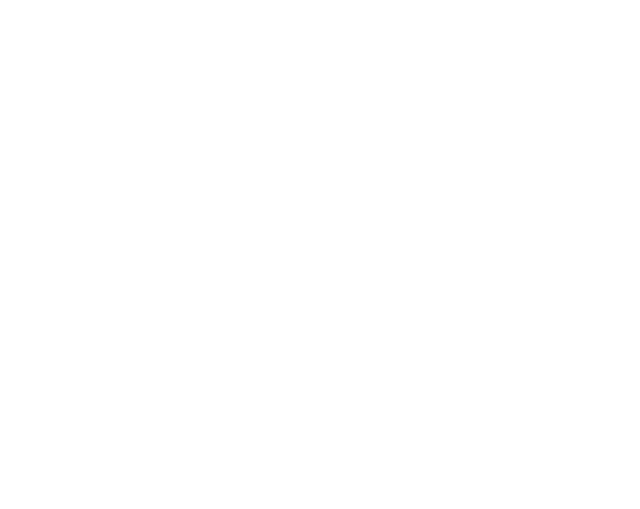
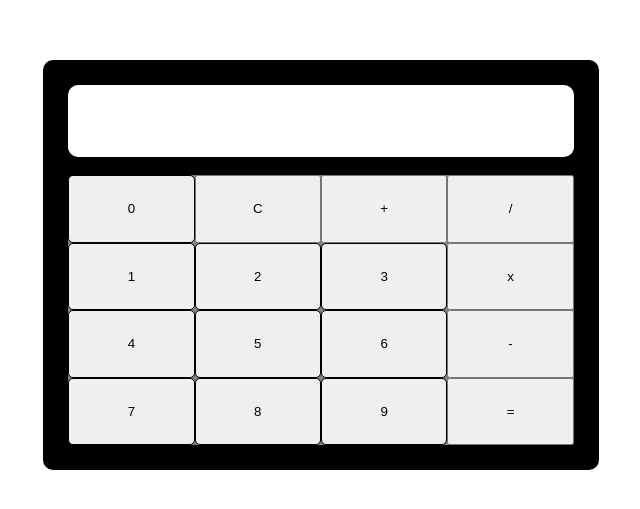
Before and after one commit to artoriasxgwyn/Majora, a Vue app in the folder calculadora/: page / in a window 1280 px wide. Shown: the part 103-612 px from the top of the page, without its empty margins (319-959 px from the left). Built offline with nearby package versions, Linux system fonts and the light colour scheme.

Commit message:
calculator

```diff
--- a/calculadora/src/App.vue
+++ b/calculadora/src/App.vue
@@ -1,11 +1,132 @@
 <script setup>
+import { ref } from "vue";
+//let Operation = "";
+let numbersToOperate = [];
+const Arith = ["M", "D", "R", "S"];
+let DataResult = 0;
+let ScreenCalculator = ref("");
+function collect(valor) {
+  data = valor + "";
+  ScreenCalculator.value = ScreenCalculator.value + data;
+}
+
+function Math_Basics(operation) {
+  ScreenCalculator.value = parseInt(ScreenCalculator.value);
+  if (!numbersToOperate.at(-1).includes(Arith)) {
+    if (operation == "M") {
+      numbersToOperate.push(ScreenCalculator.value);
+      numbersToOperate.push("x");
+      ScreenCalculator.value = 0;
+    }
+    if (operation == "D") {
+      numbersToOperate.push(ScreenCalculator.value);
+      numbersToOperate.push("/");
+      ScreenCalculator.value = 0;
+    }
+    if (operation == "S") {
+      numbersToOperate.push(ScreenCalculator.value);
+      numbersToOperate.push("+");
+      ScreenCalculator.value = 0;
+    }
+    if (operation == "R") {
+      numbersToOperate.push(ScreenCalculator.value);
+      numbersToOperate.push("-");
+      ScreenCalculator.value = 0;
+    }
+  } else {
+    console.log("agrega otro numero");
+  }
+}
+
+function Result(){
+  DataResult=numbersToOperate[0]
+
+  numbersToOperate.forEach((element,index)=>{
+     let I =numbersToOperate[index+1]
+    if (I == "M") {
+
+    }
+    if (I == "D") {
+
+    }
+    if (I == "S") {
+
+    }
+    if (I == "R") {
+
+    }
+
+  })
+}
+//Result()
 </script>
 
 <template>
-  <div>
-
+  <div class="Father">
+    <main class="Calculator">
+      <header class="Screen">{{ ScreenCalculator}}</header>
+      <footer class="Buttons">
+        <div class="numberButtons">
+          <button v-on:click="function(){collect(0)}" style="border-radius:5px ; border:1px solid black" >0</button>
+          <button value="C">C</button>
+          <button v-on:click="function(){Math_Basics(`S`)}">+</button>
+          <button style="border-radius:5px ; border:1px solid black" v-for="n in 9" :key="n" :value="n" v-on:click="function(){collect(n)}">{{ n }}</button>
+        </div>
+        <div class="operationsButtons">
+          <button v-on:click="function(){Math_Basics(`D`)}">/</button>
+          <button v-on:click="function(){Math_Basics(`M`)}">x</button>
+          <button v-on:click="function(){Math_Basics(`R`)}">-</button>
+          <button value="=">=</button>
+        </div>
+      </footer>
+    </main>
   </div>
 </template>
 
 <style scoped>
+.Father {
+  display: flex;
+  justify-content: center;
+  align-items: center;
+  width: 100%;
+  height: 90vh;
+}
+
+.Calculator {
+  display: flex;
+  flex-direction: column;
+
+  justify-content: space-between;
+  padding: 2%;
+  background: black;
+  border-radius: 10px;
+  width: 40%;
+  height: 50%;
+}
+.Screen {
+  background: white;
+  border-radius: 10px;
+  width: 100%;
+  height: 20%;
+}
+.Buttons {
+  display: flex;
+  background: gray;
+  border-radius: 10px;
+  width: 100%;
+  height: 75%;
+}
+.numberButtons {
+  width: 75%;
+  height: 100%;
+  display: grid;
+  grid-template-columns: repeat(3, 1fr);
+  grid-template-rows: repeat(4, 1fr);
+}
+.operationsButtons {
+  width: 25%;
+  height: 100%;
+  display: grid;
+  grid-template-rows: repeat(4, 1fr);
+}
 </style>
```
